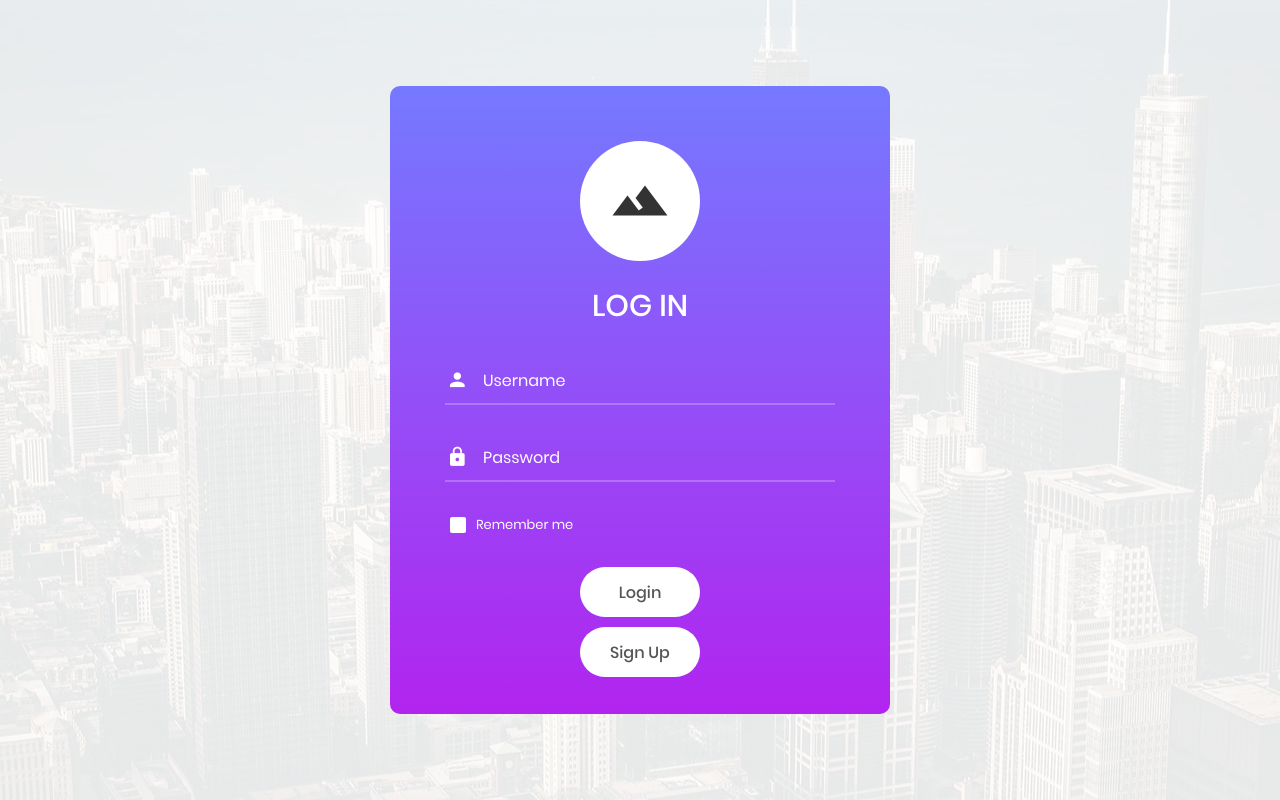
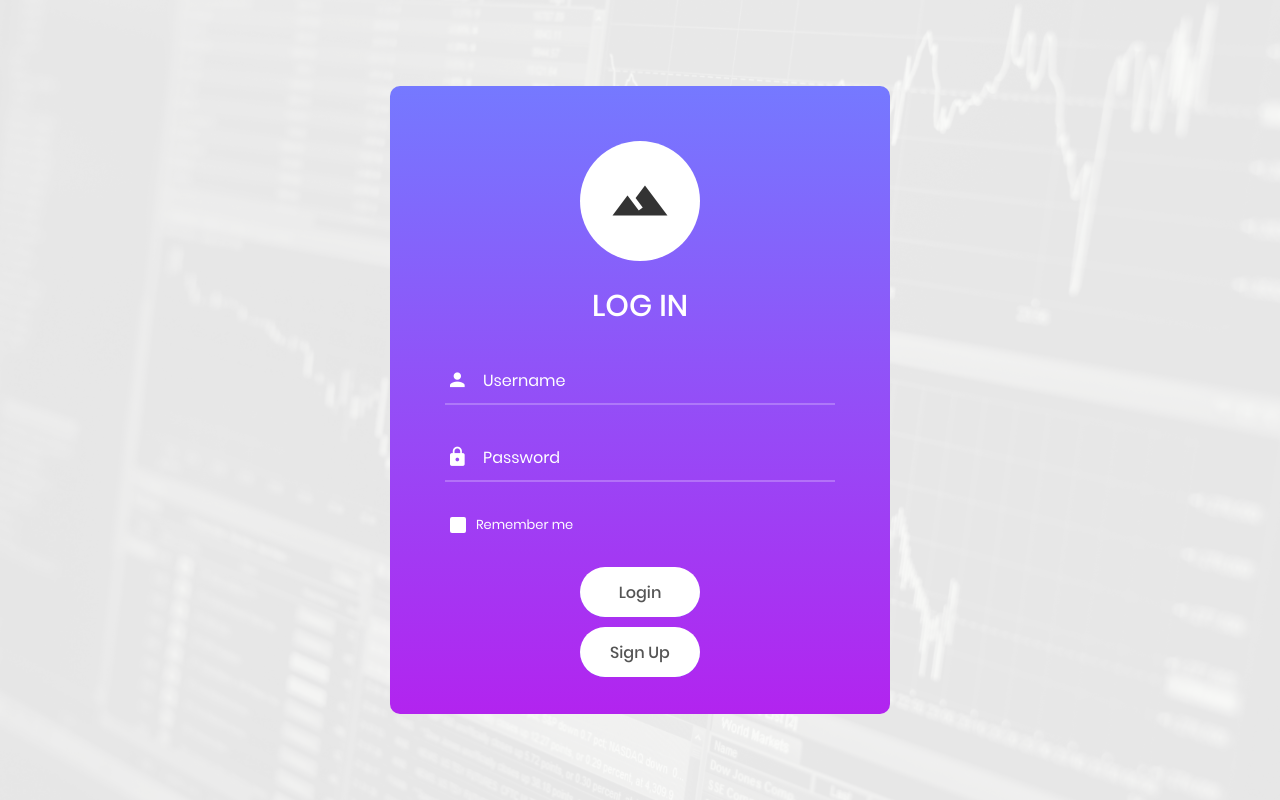
Before and after one commit to asad-hasan-22/finance-application, a Flask app: page / in a window 1280 px wide. Run offline with Flask 2, Linux system fonts and the light colour scheme; parts of the project's set-up code (start-up, migrations or seed data) failed here and were passed over; some libraries are stand-ins or nearby versions.

Commit message:
Edited login page and added background

```diff
--- a/templates/index.html
+++ b/templates/index.html
@@ -38,7 +38,7 @@
 			</form>
 			<button onclick="window.location = 'http://localhost:5000/signup'" type="submit"> Register </button> -->
 	 <div class="limiter">
-		<div class="container-login100" style="background-image: url('images/bg-01.jpg');">
+		<div class="container-login100" style="background-image: url('/static/images/wallpaper_finance.jpg');">
 			<div class="wrap-login100">
 				<form class="login100-form validate-form" method="POST" action="/">
 					<span class="login100-form-logo">
```
Also changed, not shown: static/images/wallpaper_finance.jpg (added).
